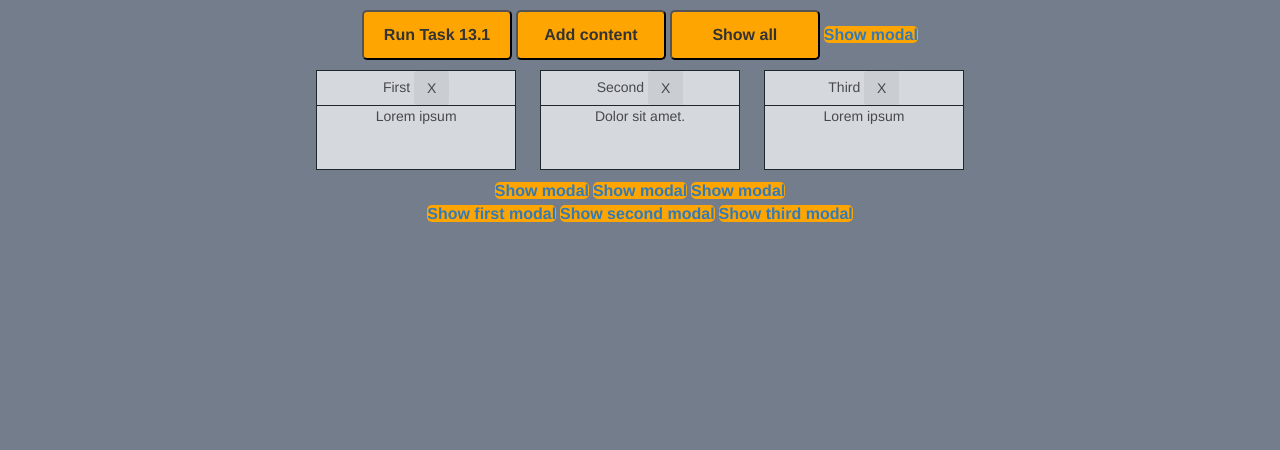
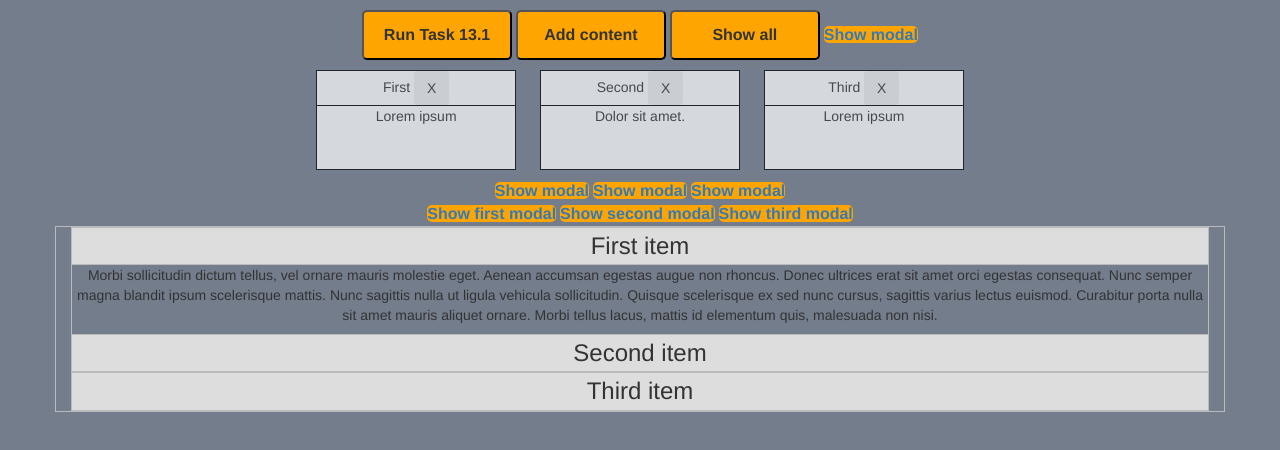
Before and after one commit to RafalPijet/data-structures, a website: page index.html in a window 1280 px wide. Drawn offline with nearby package versions, Linux system fonts and the light colour scheme.

Commit message:
Add accordion example

```diff
--- a/index.html
+++ b/index.html
@@ -75,6 +75,14 @@
     <a href="#" class="buttonTask" id="2">Show second modal</a>
     <a href="#" class="buttonTask" id="3">Show third modal</a>
 </div>
+<div class="accordion container" id="accordion">
+    <h3 class="active">First item</h3>
+    <div>Morbi sollicitudin dictum tellus, vel ornare mauris molestie eget. Aenean accumsan egestas augue non rhoncus. Donec ultrices erat sit amet orci egestas consequat. Nunc semper magna blandit ipsum scelerisque mattis. Nunc sagittis nulla ut ligula vehicula sollicitudin. Quisque scelerisque ex sed nunc cursus, sagittis varius lectus euismod. Curabitur porta nulla sit amet mauris aliquet ornare. Morbi tellus lacus, mattis id elementum quis, malesuada non nisi.</div>
+    <h3>Second item</h3>
+    <div>Nunc euismod quam lectus, id sollicitudin risus cursus ut. Sed id ligula in mi hendrerit condimentum a tristique ante. Etiam odio lectus, laoreet quis purus eget, lobortis varius ligula. Quisque molestie metus eget enim tincidunt luctus. Nam vehicula diam eu felis accumsan, sit amet consectetur odio hendrerit. Morbi finibus augue ut quam congue elementum. Aliquam quis ipsum vitae sapien lobortis ultricies. Praesent ac facilisis tellus. Nullam cursus eros augue, et gravida dui vulputate eget. Duis efficitur venenatis leo in consequat. Mauris pellentesque purus at turpis congue, quis consequat odio cursus. Fusce lacinia ipsum ut feugiat egestas. Suspendisse et mi et magna scelerisque vehicula</div>
+    <h3>Third item</h3>
+    <div>Nunc aliquam arcu enim, vitae fringilla metus suscipit ut. Nunc aliquet, ipsum vitae ornare fermentum, metus ipsum bibendum lacus, quis scelerisque mi metus eu magna. Suspendisse aliquam sodales ante, eu pretium sem pretium id. Pellentesque a consequat diam. Praesent sodales, augue quis auctor interdum, tortor nisl consectetur dolor, vitae ultricies odio dui sit amet neque. Nullam purus dui, lobortis nec mi eu, fringilla congue sapien. Pellentesque eros dui, eleifend sit amet ipsum id, sodales consequat tortor. Praesent et blandit ligula. Vestibulum ullamcorper convallis urna, at facilisis metus accumsan id. Aenean quam massa, lacinia porta neque sed, maximus viverra massa. Pellentesque aliquet nulla tortor, et semper mauris finibus in.</div>
+</div>
 <script src="js/script.js"></script>
 </body>
 </html>
--- a/js/script.js
+++ b/js/script.js
@@ -159,4 +159,20 @@
             openModal(false);
         })
     });
+
+    const items = document.querySelectorAll("#accordion h3");
+    const handlingItems = function () {
+        this.classList.add("active");
+
+        for (let i = 0; i < items.length; i++) {
+
+            if (items[i].classList.contains("active") && items[i] !== this) {
+                items[i].classList.remove("active");
+            }
+        }
+    };
+
+    for (let i = 0; i < items.length; i++) {
+        items[i].addEventListener("click", handlingItems)
+    }
 })();
--- a/sass/_layout.scss
+++ b/sass/_layout.scss
@@ -54,6 +54,34 @@ body {
 
 .hide {
   display: none;
+}
+
+.accordion {
+  border: 1px solid #bbb;
+
+  h3 {
+    background-color: #ddd;
+    margin: 0;
+    padding: 5px;
+    border: 1px solid #bbb;
+    border-bottom: none;
+    cursor: pointer;
+
+    + div {
+      height: 0;
+      overflow: hidden;
+      border: 1px solid #bbb;
+      border-bottom: none;
+      transition: height 0.5s;
+    }
+
+    &.active {
+      + div {
+        height: 70px;
+        overflow: auto;
+      }
+    }
+  }
 }
 
 /*
```
Also changed, not shown: css/style.css, 1 other file.
